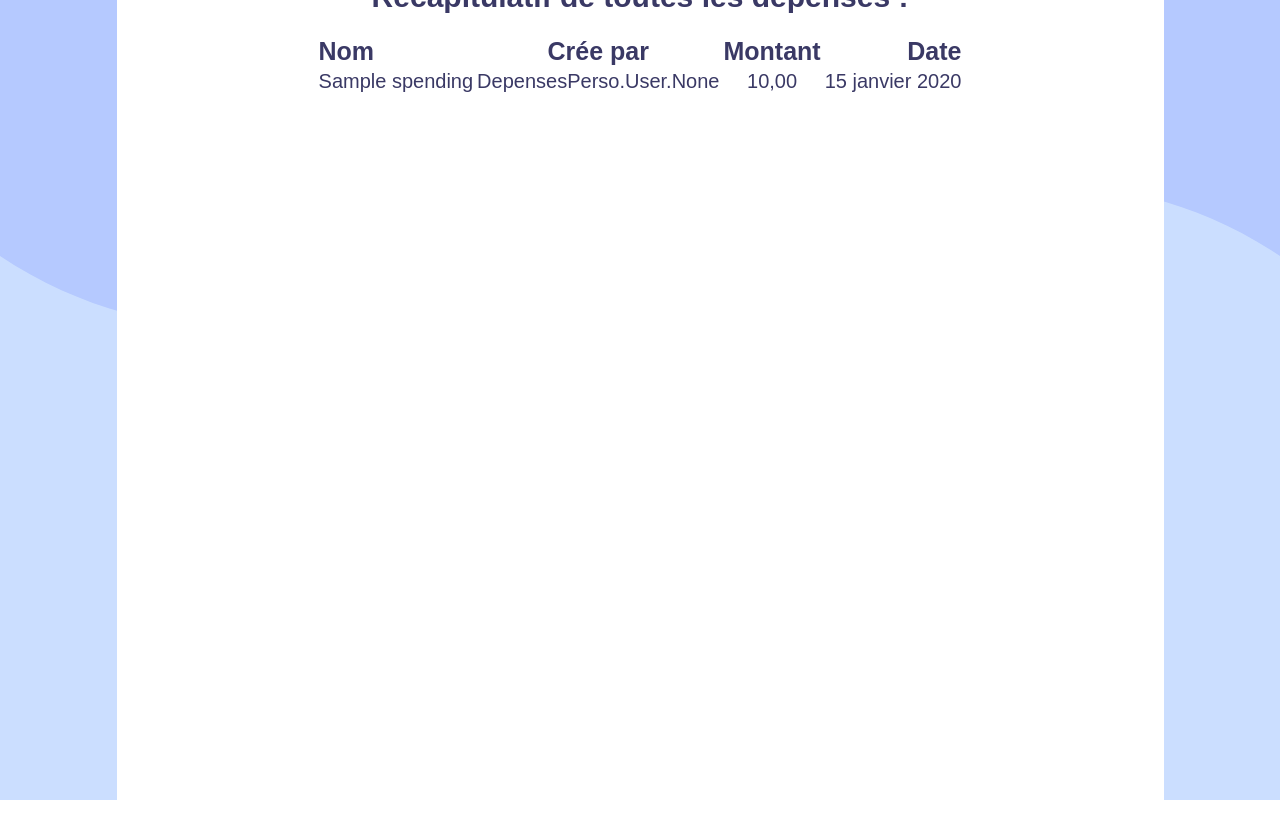
After one commit to alessdangelo/p_appro-01_spendings, a Django app: template P_APPRO/DepensesPerso/templates/pdfListSpendings.html in a window 1280 px wide. The commit adds this page. Run offline with Django 4.2, Linux system fonts and the light colour scheme; the template is opened without the code that fills it: values that come from a table or form of the project are taken from there, others are empty; tables that the repository leaves empty hold one stand-in row (values such as "Sample post").

Commit message:
Allows to export (download) all the spendings list to PDF

```diff
--- a/P_APPRO/DepensesPerso/templates/listSpendings.html
+++ b/P_APPRO/DepensesPerso/templates/listSpendings.html
@@ -34,7 +34,7 @@
         <h1>Toutes les dépenses</h1>
         <div class="iconsTitle">
             <div class="downloadIcon">
-                <a href="#">
+                <a href="{% url 'downloadListSpendings' %}">
                     <svg viewBox="0 0 16 16">
                         <path d="M.5 9.9a.5.5 0 0 1 .5.5v2.5a1 1 0 0 0 1 1h12a1 1 0 0 0 1-1v-2.5a.5.5 0 0 1 1 0v2.5a2 2 0 0 1-2 2H2a2 2 0 0 1-2-2v-2.5a.5.5 0 0 1 .5-.5z"/>
                         <path d="M7.646 11.854a.5.5 0 0 0 .708 0l3-3a.5.5 0 0 0-.708-.708L8.5 10.293V1.5a.5.5 0 0 0-1 0v8.793L5.354 8.146a.5.5 0 1 0-.708.708l3 3z"/>
@@ -62,7 +62,7 @@
                         <h1>{{ spending.speName }}</h1>
                     </div>
                     <div class="spendingContentLeftCreatedBy">
-                        <p>créer par <span id="usernameBold">{{ spending.speBoughtBy }}</span></p>
+                        <p>crée par <span id="usernameBold">{{ spending.speBoughtBy }}</span></p>
                     </div>
                 </div>
                 <div class="spendingContentRight">
--- /dev/null
+++ b/P_APPRO/DepensesPerso/templates/pdfListSpendings.html
@@ -0,0 +1,59 @@
+{% extends 'base.html' %}
+
+{% block content %}
+
+<style>
+    h1 {
+        font-size: 30px;
+    }
+
+    td {
+        font-size: 20px;
+    }
+
+    th {
+        font-size: 25px;
+    }
+
+    td {
+        text-align: center;
+    }
+
+    tr {
+        padding: 10px 0 0 0;
+    }
+
+    .rightAlign {
+        text-align: right;
+    }
+
+    .leftAlign {
+        text-align: left;
+    }
+
+    tbody {
+        padding: 100px 0 0 0;
+    }
+</style>
+
+<h1>Récapitulatif de toutes les dépenses :</h1>
+    <table>
+        <thead>
+            <th class="leftAlign">Nom</th>
+            <th>Crée par</th>
+            <th>Montant</th>
+            <th class="rightAlign">Date</th>
+        </thead>
+        <tbody>
+            {% for spending in spendings %}
+                <tr>
+                    <td class="leftAlign">{{ spending.speName }}</td>
+                    <td>{{ spending.speBoughtBy }}</td>
+                    <td>{{ spending.speAmount }}</td>
+                    <td class="rightAlign">{{ spending.speDate }}</td>
+                </tr>
+            {% endfor %}
+        </tbody>
+    </table>
+
+{% endblock content %}
```
Also changed, not shown: P_APPRO/DepensesPerso/views.py (+17 -9 lines).
